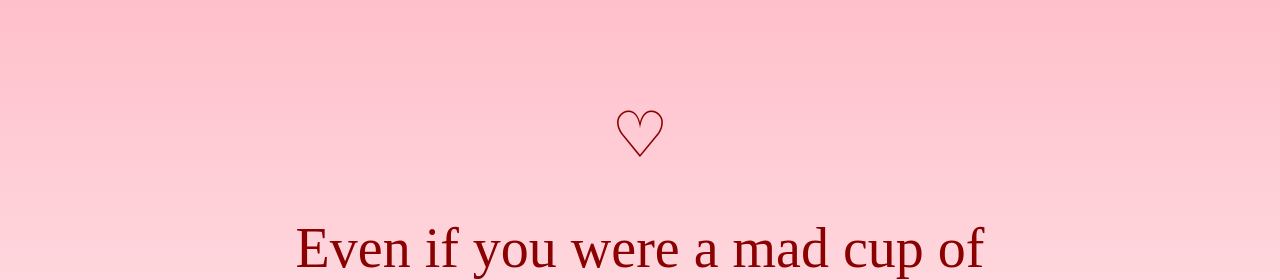
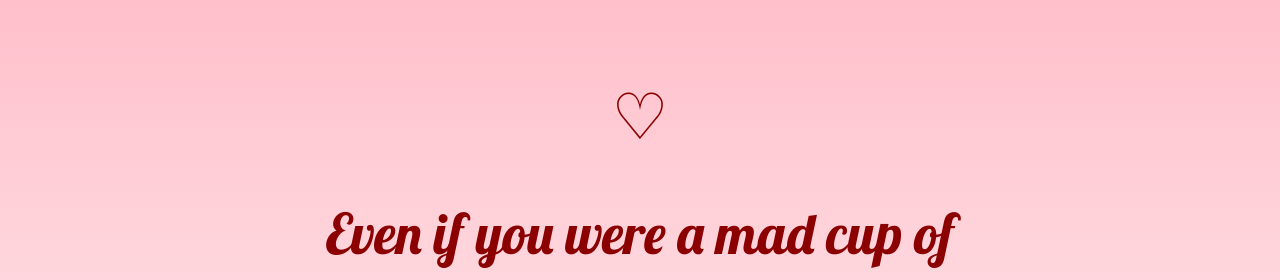
Before and after one commit to charissefoo/my-generated-valentine, a plain HTML site: page index.html in a window 1280 px wide. Shown: the top 280 px of the page. Drawn offline with Linux system fonts and the light colour scheme.

Commit message:
added google font

```diff
--- a/index.html
+++ b/index.html
@@ -4,7 +4,7 @@
 		<meta http-equiv="Content-Type" content="text/html; charset=utf-8" />
 		<title>My Generated Valentine</title>
 		<link rel="stylesheet" href="css/layout.css">
-
+		<link rel="stylesheet" href="https://fonts.googleapis.com/css?family=Lobster">
 	</head>
 	<body>
 		<div class="flex-container">
```
